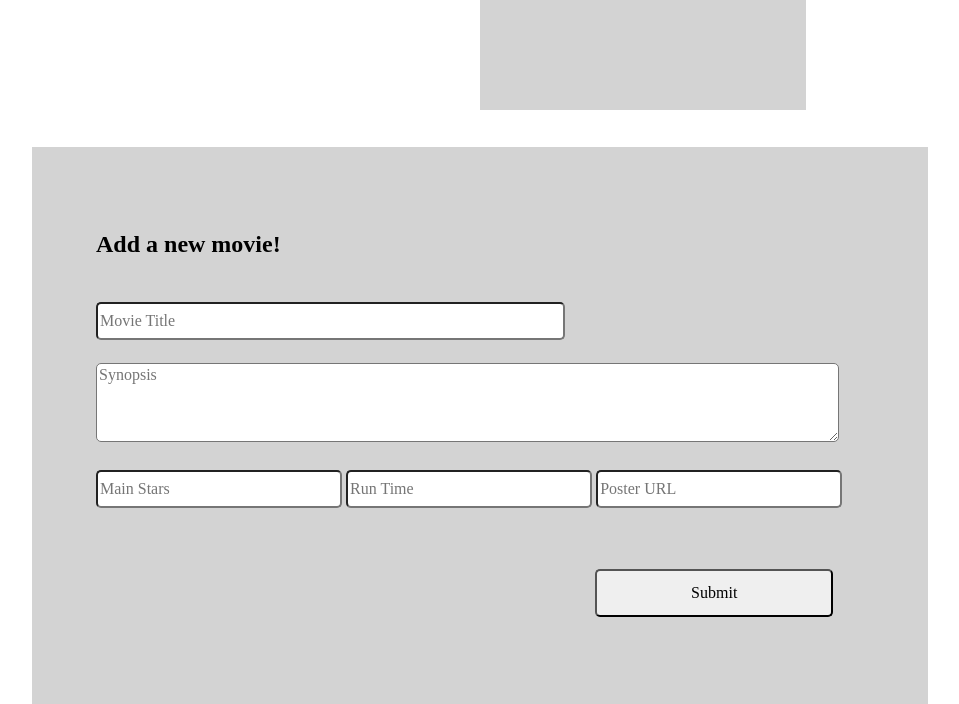
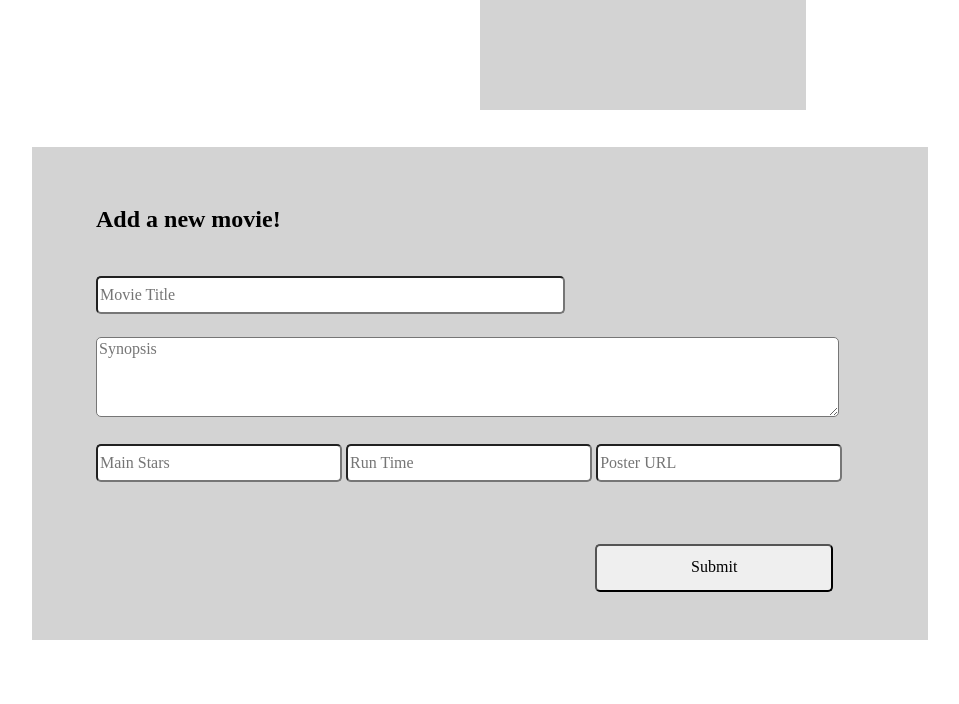
Before and after one commit to Elizabeth-Evans/movieBackbone, a website: page index.html in a window 1280 px wide. Shown: the part 5852-6556 px from the top of the page, without its empty margins (160-1119 px from the left). Drawn offline with nearby package versions, Linux system fonts and the light colour scheme.

Commit message:
teeny changes

```diff
--- a/main.css
+++ b/main.css
@@ -34,8 +34,12 @@ div{
   width:60%;
   margin-left: 15%;
   margin-top: 12%;
+  margin-bottom: 5%;
   background-color: lightgrey;
-  padding: 5%;
+  padding-left: 5%;
+  padding-right: 5%;
+  padding-top: 3%;
+  padding-bottom: 2%;
 }
 textarea{
   width:96%;
```
